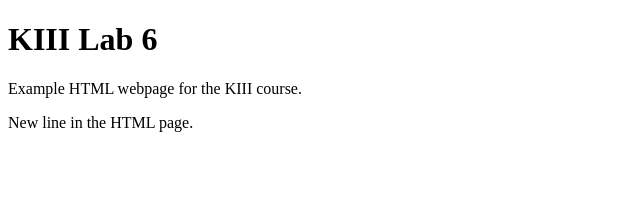
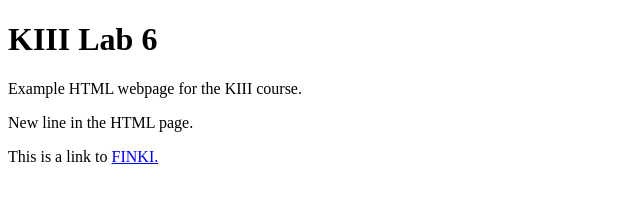
Before and after one commit to david-todorov-student/kiii_lab6, a plain HTML site: page index.html in a window 1280 px wide. Shown: the whole page, without its empty margins (0-640 px from the left). Drawn offline with Linux system fonts and the light colour scheme.

Commit message:
Update index.html

```diff
--- a/index.html
+++ b/index.html
@@ -4,5 +4,6 @@
     <h1>KIII Lab 6</h1>
     <p>Example HTML webpage for the KIII course.</p>
     <p>New line in the HTML page.</p>
+    <p>This is a link to <a href="https://finki.ukim.mk">FINKI.</p>
   </body>
 </html>
```
